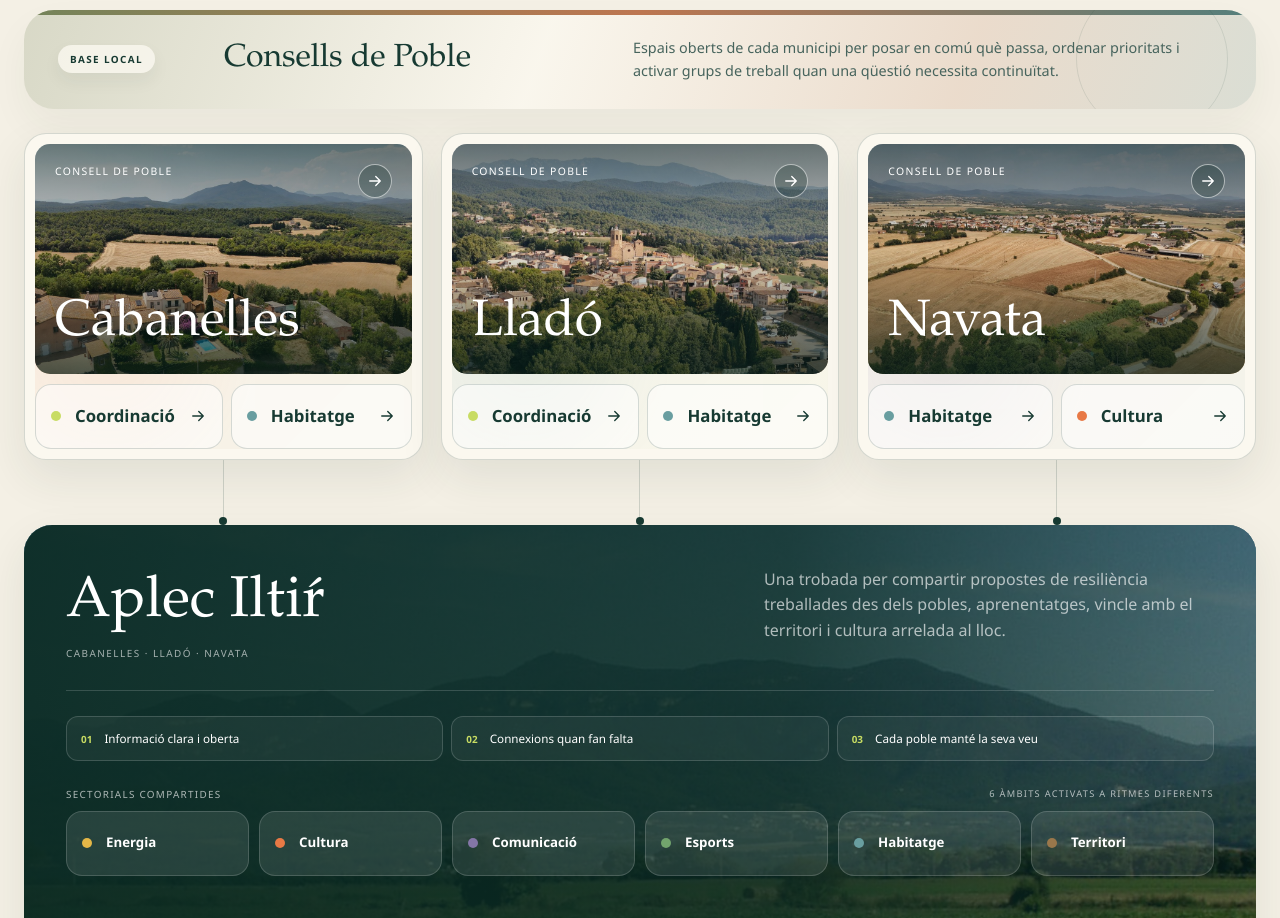
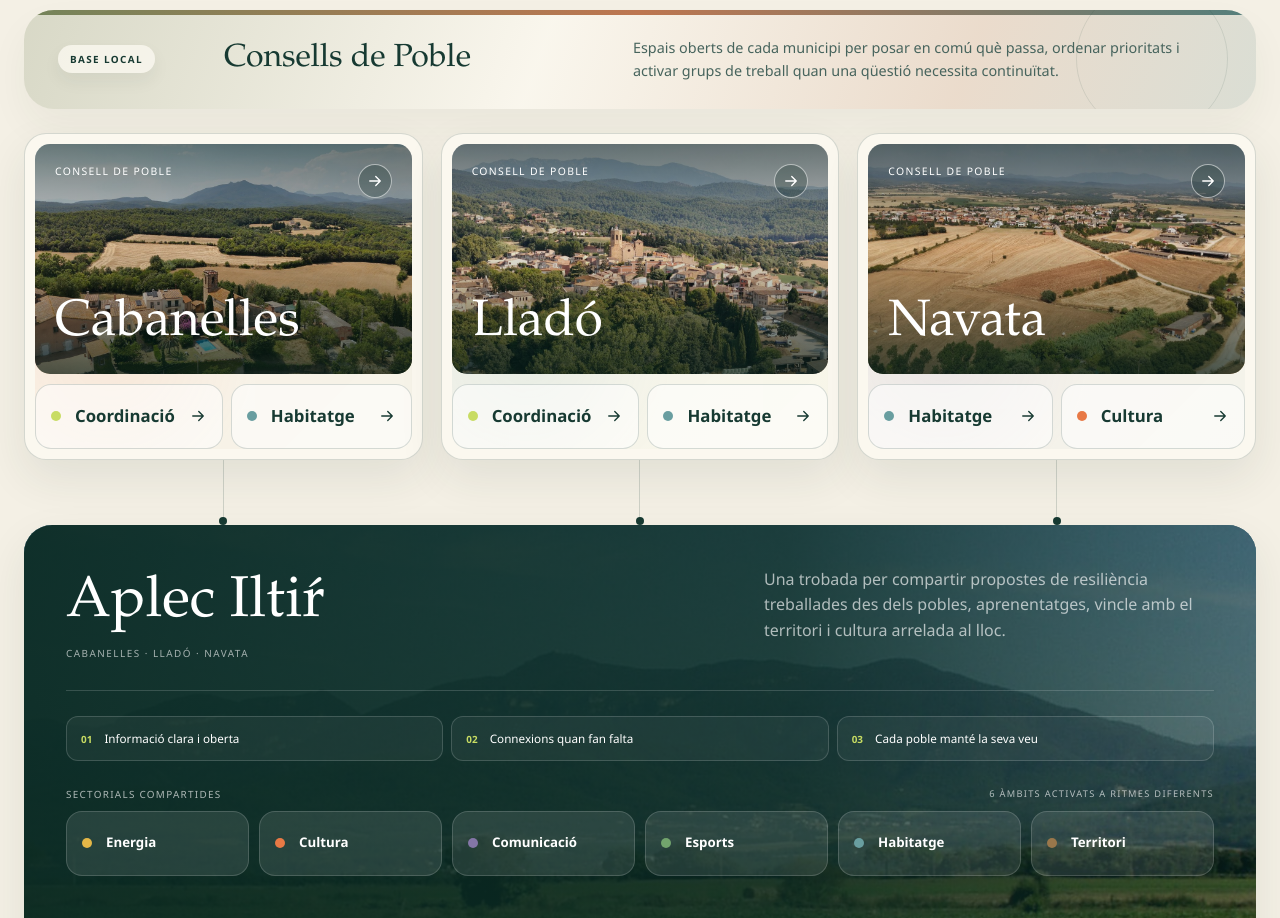
Before and after one commit to Miceli-Social/aplec-iltir-web, a Next.js app: page / in a window 1280 px wide. Shown: the part 2640-3558 px from the top of the page. Built offline with nearby package versions, Linux system fonts and the light colour scheme; no server answers.

Commit message:
Ajustar l’enquadrament de la foto de Navata

```diff
--- a/src/app/globals.css
+++ b/src/app/globals.css
@@ -178,6 +178,7 @@ h1, h2 { font-family: var(--font-display); font-weight: 500; letter-spacing: -.0
 .municipality-photo { min-height:230px; position:relative; border-radius:15px; overflow:hidden; padding:20px; display:flex; flex-direction:column; justify-content:space-between; }
 .municipality-photo::after { content:""; position:absolute; inset:0; background:linear-gradient(180deg,rgba(8,30,25,.55),rgba(8,30,25,.08) 45%,rgba(8,30,25,.72)); }
 .municipality-photo img { object-fit:cover; }
+.municipality-card-navata .municipality-photo img { object-position:53% 44%; transform:scale(1.2); transform-origin:center; }
 .municipality-top { position:relative; z-index:2; display:flex; justify-content:space-between; font-size:.65rem; text-transform:uppercase; letter-spacing:.13em; color:white; }
 .municipality-top a { width:34px; height:34px; border:1px solid rgba(255,255,255,.55); border-radius:50%; display:grid; place-items:center; background:rgba(10,38,31,.25); }
 .municipality-card h3 { position:relative; z-index:2; color:white; font-family:var(--font-display); font-size:clamp(2.2rem,4vw,4rem); font-weight:500; margin:30px 0 0; }
--- a/src/components/governance-map.tsx
+++ b/src/components/governance-map.tsx
@@ -23,7 +23,7 @@ export function GovernanceMap({ circles }: { circles: Circle[] }) {
       </div>
       <div className="municipality-grid">
         {municipalities.map((municipality) => (
-          <article className="municipality-card" key={municipality.slug}>
+          <article className={`municipality-card municipality-card-${municipality.slug}`} key={municipality.slug}>
             <div className="municipality-photo">
               <Image
                 src={`/images/${municipality.slug}.jpg`}
```
